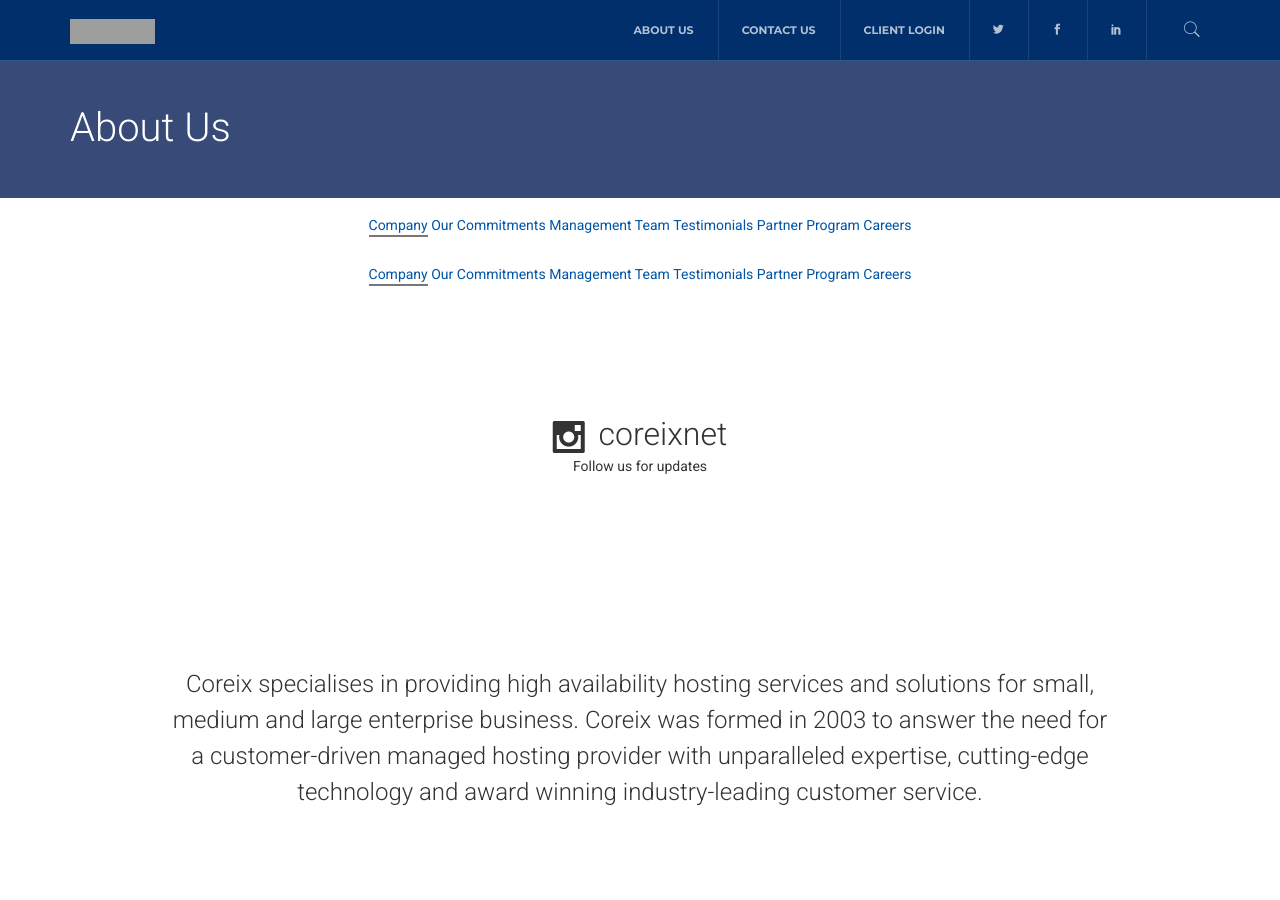
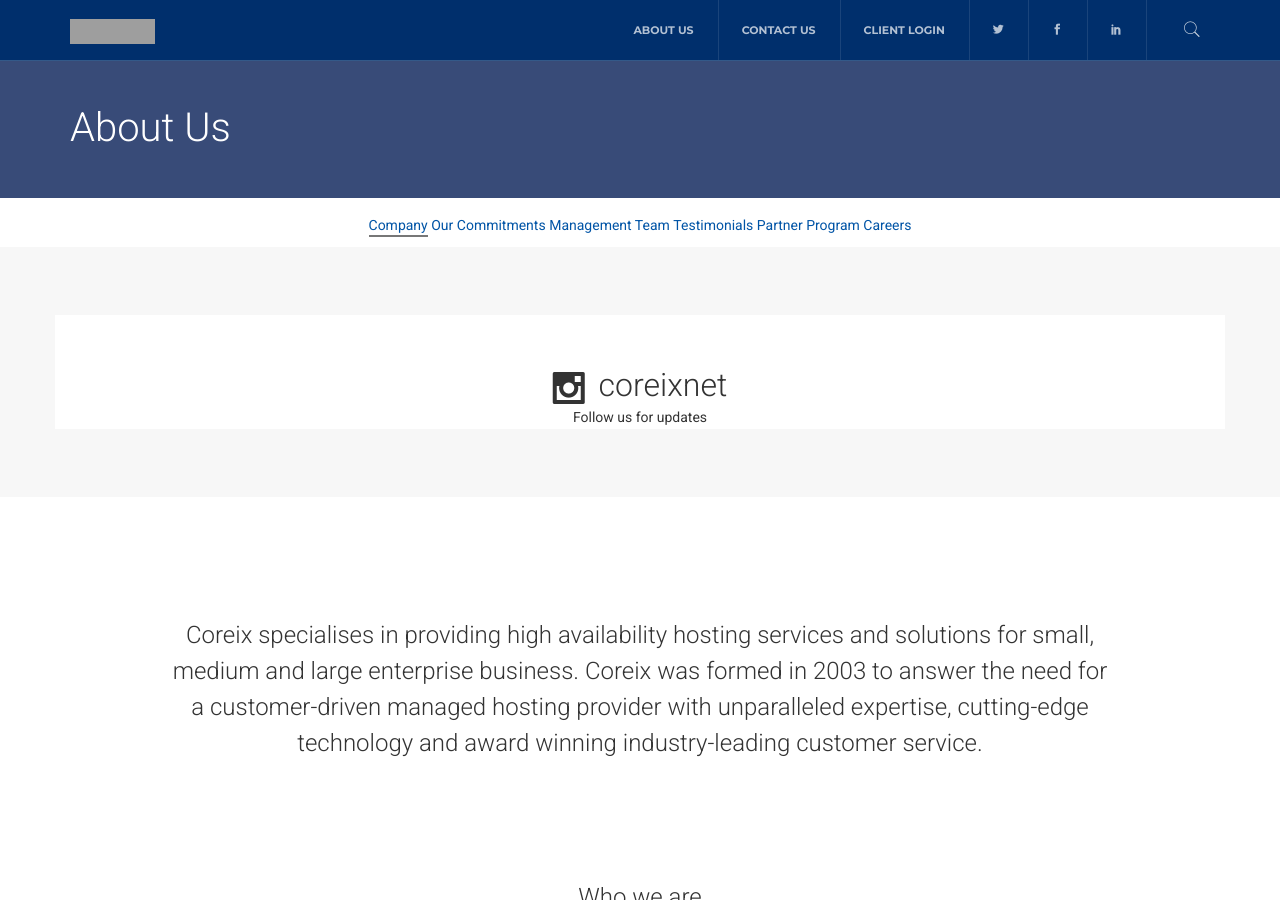
Before and after one commit to niksimms/coreix.github.io, a Jekyll site: the page built from about-us/index.html, in a window 1280 px wide and 900 px high. Built offline with Jekyll 4.4.1, drawn with Linux system fonts in a browser that asks for light colours; grey boxes are pictures that could not be loaded.

Commit message:
Update index.html

```diff
--- a/about-us/index.html
+++ b/about-us/index.html
@@ -5,46 +5,6 @@
 
 {% include title/block.html param="About Us" variable-param=page.variable %}
 {% include nav/default.html %}
-
-<section class="action-strip-2" style="z-index: 10000; background: none; padding: 0px; background: #ffffff; padding-top: 15px; padding-bottom: 10px;">
-	<div class="container">
-		<div class="row">
-			<div class="col-sm-12 text-center">
-				<ul class="submenu" style="list-style-type: none;">
-					<li style="display: inline;">
-						<a href="/about-us" style="border-bottom: 2px solid #777; padding-bottom: 2px;">Company</a>
-					</li>
-
-
-					<li style="display: inline;">
-						<a href="/our-commitments">Our Commitments</a>
-					</li>
-
-
-					<li style="display: inline;">
-						<a href="/management-team">Management Team</a>
-					</li>
-
-
-					<li style="display: inline;">
-						<a href="/testimonials">Testimonials</a>
-					</li>
-
-
-					<li style="display: inline;">
-						<a href="/partner-program">Partner Program</a>
-					</li>
-
-
-					<li style="display: inline;">
-						<a href="/careers">Careers</a>
-					</li>
-				</ul>
-			</div>
-		</div>
-	</div>
-</section>
-
 
 <section class="instagram-1">
 	<div class="instafeed" data-user-name="coreixnet">
```
